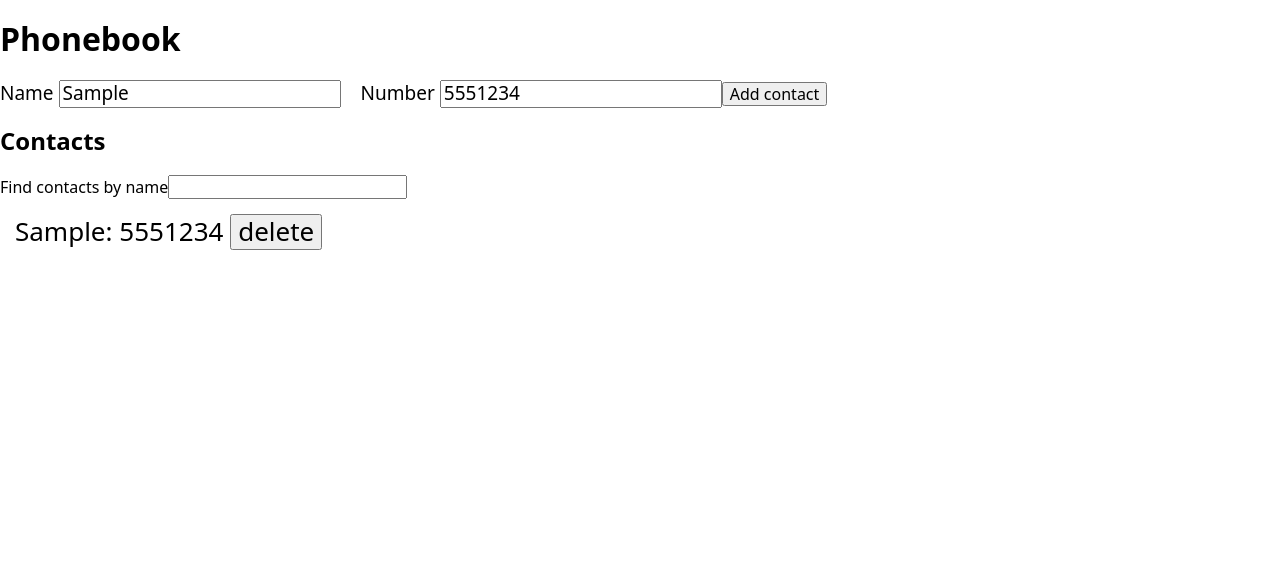
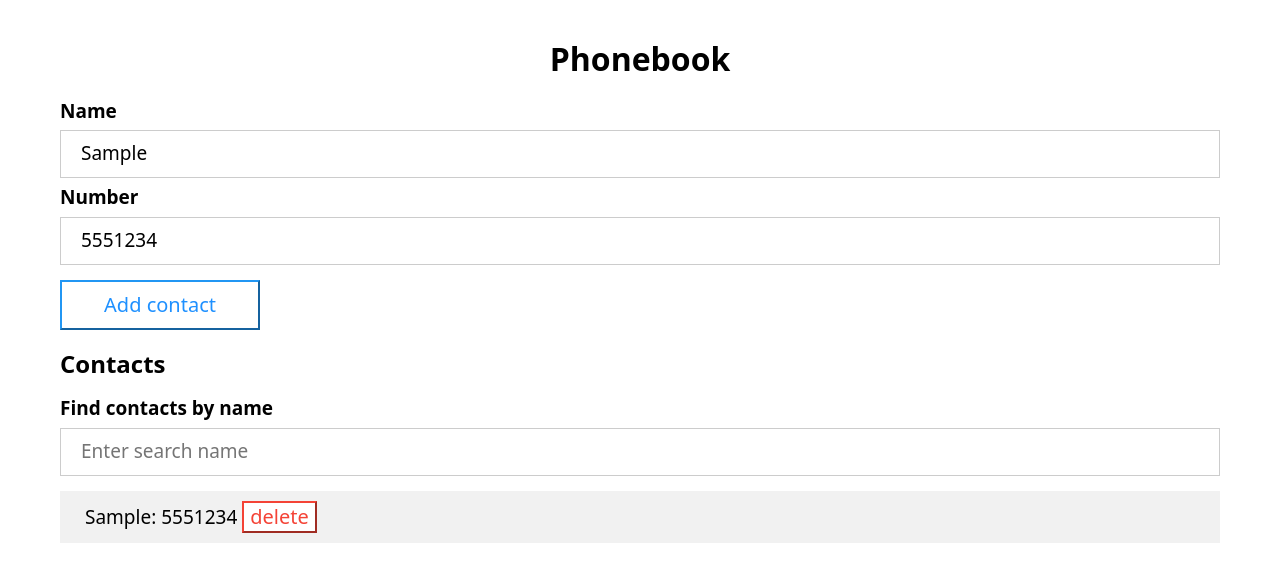
Before and after one commit to moriarty15/goit-react-hw-02-phonebook, a React (Create React App) app: page / in a window 1280 px wide. Both pictures are taken after typing "Sample", "5551234" into the empty fields and a click on the button "Add contact". Shown: the top 582 px of the page. Built offline with nearby package versions, Linux system fonts and the light colour scheme.

Commit message:
стилизация

```diff
--- a/src/App.js
+++ b/src/App.js
@@ -3,6 +3,7 @@ import { v4 as uuidv4 } from 'uuid';
 import ContactForm from './components/ContactForm';
 import ContactList from './components/ContactList';
 import Filter from './components/Filter/Filter';
+import Container from './components/Container';
 
 class App extends React.Component {
   state = {
@@ -28,7 +29,7 @@ class App extends React.Component {
       number: data.number,
       id: uuidv4(),
     };
-    this.setState({ contacts: [...this.state.contacts, objd] });
+    this.setState({ contacts: [objd, ...this.state.contacts] });
   };
   // метод удаления контакта из телефонной книги
   deleteContact = contactId => {
@@ -50,8 +51,7 @@ class App extends React.Component {
     const { filter } = this.state;
     const visibleContacts = this.getVisibleContacts();
     return (
-      <div>
-        <h1>Phonebook</h1>
+      <Container>
         <ContactForm onSubmit={this.formSubmitHandler} />
         <h2>Contacts</h2>
         <Filter filter={filter} onChange={this.handleAllInputChange} />
@@ -59,7 +59,7 @@ class App extends React.Component {
           f={visibleContacts}
           onDeleteContacts={this.deleteContact}
         />
-      </div>
+      </Container>
     );
   }
 }
--- a/src/components/ContactForm/ContactForm.js
+++ b/src/components/ContactForm/ContactForm.js
@@ -1,5 +1,5 @@
 import React, { Component } from 'react';
-import './ContactList.scss';
+import './ContactForm.scss';
 
 class ContractForm extends Component {
   state = {
@@ -23,7 +23,7 @@ class ContractForm extends Component {
   render() {
     const { name, number } = this.state;
     return (
-      <div>
+      <div className="form__container">
         <form onSubmit={this.handlePushContact}>
           <label className="label">
             Name
@@ -36,6 +36,7 @@ class ContractForm extends Component {
               pattern="^[a-zA-Zа-яА-Я]+(([' -][a-zA-Zа-яА-Я ])?[a-zA-Zа-яА-Я]*)*$"
               title="Имя может состоять только из букв, апострофа, тире и пробелов. Например Adrian, Jacob Mercer, Charles de Batz de Castelmore d'Artagnan и т. п."
               required
+              placeholder="Enter Name"
             />
           </label>
           <label className="label">
@@ -49,9 +50,10 @@ class ContractForm extends Component {
               pattern="\+?\d{1,4}?[-.\s]?\(?\d{1,3}?\)?[-.\s]?\d{1,4}[-.\s]?\d{1,4}[-.\s]?\d{1,9}"
               title="Номер телефона должен состоять цифр и может содержать пробелы, тире, круглые скобки и может начинаться с +"
               required
+              placeholder="Enter Number"
             />
           </label>
-          <button>Add contact</button>
+          <button className="add__button">Add contact</button>
         </form>
       </div>
     );
--- /dev/null
+++ b/src/components/ContactForm/ContactForm.scss
@@ -0,0 +1,29 @@
+.label {
+  font-size: 19px;
+  line-height: 1.2;
+  font-weight: bold;
+}
+
+.input {
+  width: 100%;
+  padding: 12px 20px;
+  margin: 8px 0;
+  display: block;
+  border: 1px solid #ccc;
+  box-sizing: border-box;
+}
+.add__button {
+  font-size: 20px;
+  line-height: 1.3;
+  display: block;
+  margin-top: 15px;
+  height: 50px;
+  width: 200px;
+  background-color: #fff;
+  border-color: #2196f3;
+  color: #1e90ff;
+}
+.add__button:hover {
+  background-color: #2196f3;
+  color: #fff;
+}
--- a/src/components/ContactForm/ContactList.scss
+++ /dev/null
@@ -1,10 +0,0 @@
-.label {
-  font-size: 19px;
-  line-height: 1.2;
-}
-.label + .label {
-  margin-left: 20px;
-}
-.input {
-  margin-left: 5px;
-}
--- a/src/components/ContactList/ContactList.js
+++ b/src/components/ContactList/ContactList.js
@@ -8,7 +8,11 @@ const ContactList = ({ f, onDeleteContacts }) => {
         return (
           <li key={id} className="Contact__item">
             {name}: {number}{' '}
-            <button type="button" onClick={() => onDeleteContacts(id)}>
+            <button
+              className="button__delete"
+              type="button"
+              onClick={() => onDeleteContacts(id)}
+            >
               delete
             </button>
           </li>
--- a/src/components/ContactList/ContactList.scss
+++ b/src/components/ContactList/ContactList.scss
@@ -3,8 +3,23 @@
   padding: 0;
   font-size: 26px;
   line-height: 1.3;
+  list-style: none;
+  background-color: #f1f1f1;
 }
 .Contact__item {
   margin: 15px;
-  padding: 0;
+  padding: 10px;
+  font-size: 19px;
+  line-height: 1.2;
 }
+.button__delete {
+  background-color: #fff;
+  font-size: 20px;
+  line-height: 1.3;
+  border-color: #f44336;
+  color: #f44336;
+}
+.button__delete:hover {
+  color: #fff;
+  background-color: #f44336;
+}
--- /dev/null
+++ b/src/components/Container.js
@@ -0,0 +1,10 @@
+import s from './Container.module.css';
+
+export default function Container({ children }) {
+  return (
+    <div className={s.container}>
+      <h1 className={s.title}>Phonebook</h1>
+      {children}
+    </div>
+  );
+}
--- /dev/null
+++ b/src/components/Container.module.css
@@ -0,0 +1,9 @@
+.container {
+  width: 1200px;
+  padding: 20px;
+  margin-left: auto;
+  margin-right: auto;
+}
+.title {
+  text-align: center;
+}
--- a/src/components/Filter/Filter.js
+++ b/src/components/Filter/Filter.js
@@ -1,8 +1,15 @@
 const Filter = ({ filter, onChange }) => {
   return (
-    <label>
+    <label className="label">
       Find contacts by name
-      <input type="text" name="filter" value={filter} onChange={onChange} />
+      <input
+        className="input"
+        type="text"
+        name="filter"
+        value={filter}
+        onChange={onChange}
+        placeholder="Enter search name"
+      />
     </label>
   );
 };
```
